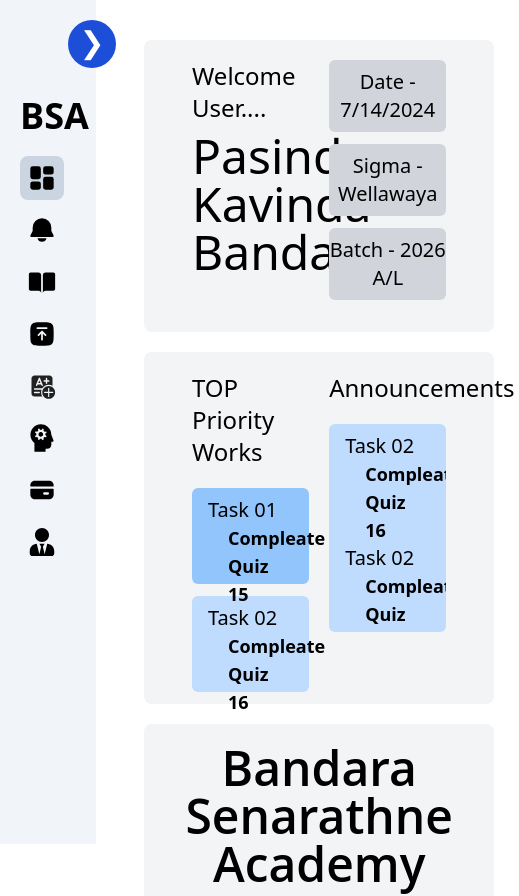
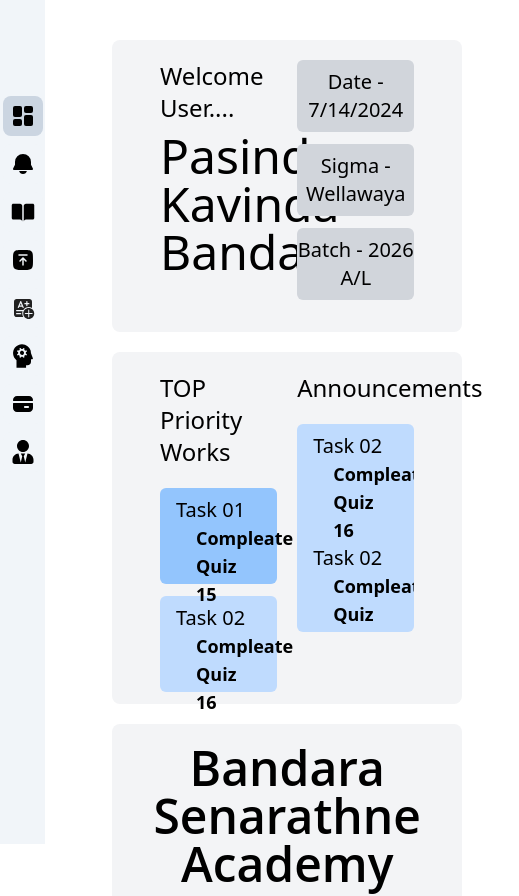
Before and after one commit to KaviPaz21/BSAcadem, a React (Create React App) app: page / in a window 390 px wide. Shown: the top 896 px of the page, 519 px wide, since content can reach past the window. Built offline with nearby package versions, Linux system fonts and the light colour scheme.

Commit message:
make navbar responssive

```diff
--- a/src/Indexes.js
+++ b/src/Indexes.js
@@ -43,7 +43,13 @@ export default function Indexes() {
   return (
     <div className=''>
       <div className='fixed z-20'><Navbar activateinterface = {activateinterface}/></div>
-      <div className={`${!one && "scale-0"} absolute w-11/12 ml-36 duration-300`}><Dashboard/></div>
+      <div className={`${!one && "scale-0"} absolute w-11/12 ml-28 duration-300`}><Dashboard/></div>
+
+    </div>
+  )
+}
+/*
+
       <div className={`${!two && "scale-0"} absolute w-11/12  ml-36 duration-300`}><Notifications root = {root}/></div>
       <div className={`${!three && "scale-0"} absolute w-11/12  ml-36 duration-300`}><Courses root = {root}/></div>
       <div className={`${!four && "scale-0"} absolute w-11/12  ml-36 duration-300`}><Submission root = {root}/></div>
@@ -51,6 +57,4 @@ export default function Indexes() {
       <div className={`${!six && "scale-0"} absolute w-11/12  ml-36 duration-300`}><Helper root = {root}/></div>
       <div className={`${!seven && "scale-0"} absolute w-11/12  ml-36 duration-300`}><Payments root = {root}/></div>
       <div className={`${!eight && "scale-0"} absolute w-11/12  ml-36 duration-300`}><Userdetails root = {root}/></div>
-    </div>
-  )
-}
+      */
--- a/src/components/Dashboard.js
+++ b/src/components/Dashboard.js
@@ -1,5 +1,5 @@
 import React from 'react'
-
+import '../styles/dashboard.css'
 
 
 export default function Dashboard() {
@@ -9,10 +9,10 @@ export default function Dashboard() {
     <div className='relative w-cw98 py-5'>
 
       <div className="justify-center mt-5">
-        <div className='grid grid-cols-2 gap-5 px-12 w-full bg-gray-100 rounded-lg'>
+        <div className='name_basics grid grid-cols-2 gap-5 px-12 w-full bg-gray-100 rounded-lg'>
           <div>
-            <div className='pt-5 text-2xl'>Welcome User....</div>
-            <div className='pb-5 pt-2 text-5xl'>Pasindu Kavinda Bandara</div>
+            <div className='pt-5 text-2xl welcome'>Welcome User....</div>
+            <div className='pb-5 pt-2 text-5xl uname'>Pasindu Kavinda Bandara</div>
           </div>
           <div className='my-5'>
             <div className='text-center text-xl bg-gray-300 py-2 rounded-md mb-3'>Date - {cdate}</div>
--- a/src/components/navbar.js
+++ b/src/components/navbar.js
@@ -8,6 +8,8 @@ import ai from "../images/ai.svg"
 import payment from "../images/payment.svg"
 import user from "../images/user.svg"
 
+import '../styles/navbar.css'
+
 export default function Navbar({activateinterface}) {
     const [exp, setexp] = useState(false)
     const [active , setactivecolumn] =  useState(1)
@@ -17,13 +19,13 @@ export default function Navbar({activateinterface}) {
         setactivecolumn(K);
     }
     return (
-        <div className={`${exp ? "w-72" :"w-24"} fixed left-0 top-0 h-full bg-slate-100 duration-200`}>
-            <div className='absolute -right-5 top-5'>
+        <div className={`${exp ? "w-72" :"md:w-20"} navbar fixed left-0 top-0 h-full bg-slate-100 duration-200`}>
+            <div className='absolute -right-5 top-5 button'>
                 <div className={`${!exp ? "block" : "hidden"} text-3xl bg-blue-700 w-12 h-12 pt-1 rounded-full text-white text-center hover:scale-105 duration-200 cursor-pointer`} onClick={()=>setexp(!exp)}>&#x276F;</div>
                 <div className={`${exp ?"block" : "hidden" } text-3xl bg-blue-700 w-12 h-12 pt-1 rounded-full text-white text-center hover:scale-105 duration-200 cursor-pointer`} onClick={()=>setexp(!exp)}>&#x276E;</div>
             </div>
             <div className={`${!exp && "scale-0"} absolute ml-5 mt-12 duration-300`}>
-                <div className='font-csans font-bold text-3xl'>BSA LMS &#x2655;</div>
+                <div className=' font-csans font-bold text-3xl'>BSA LMS &#x2655;</div>
                 <div className='mt-12 ml-5 '>
                     <div className={`${active === 1 ? "bg-slate-300" : "bg-slate-100" } elm py-3 font-csans font-semibold text-cl pl-3 mr-2 hover:bg-slate-200 duration-300`} onClick={()=>setactive(1)}>&#x27A4; Dashboard</div>
                     <div className={`${active === 2 ? "bg-slate-300" : "bg-slate-100" } elm py-3 font-csans font-semibold text-cl pl-3 mr-2 hover:bg-slate-200 duration-300`} onClick={()=>setactive(2)}>&#x27A4; Notifications</div>
@@ -38,9 +40,9 @@ export default function Navbar({activateinterface}) {
             </div>
 
 
-            <div className={`${exp && "scale-0"} ml-5 mt-24 duration-300`}>
-                <div className='font-csans font-bold text-4xl'>BSA</div>
-                <div className='mt-5 '>
+            <div className={`${exp && "scale-0"} trimmed ml-4 mt-24 duration-300`}>
+                <div className='logoname font-csans font-bold text-3xl'>BSA</div>
+                <div className='mt-5 shortnav '>
                    <div><img src={Dash} alt="" className={ `${active === 1 ? "bg-slate-300" : "bg-slate-100" } w-11 p-2 mt-2 rounded-lg  hover:bg-slate-200 duration-300`} onClick={()=>setactive(1)}/></div>
                    <div><img src={notification} alt="" className={ `${active === 2 ? "bg-slate-300" : "bg-slate-100" } w-11 p-2 mt-2 rounded-lg  hover:bg-slate-200 duration-300`} onClick={()=>setactive(2)}/></div>
                    <div><img src={course} alt="" className={ `${active === 3 ? "bg-slate-300" : "bg-slate-100" } w-11 p-2 mt-2 rounded-lg  hover:bg-slate-200 duration-300`} onClick={()=>setactive(3)}/></div>
--- /dev/null
+++ b/src/styles/dashboard.css
@@ -0,0 +1,3 @@
+@media(min-width:1440px){
+
+}
--- /dev/null
+++ b/src/styles/navbar.css
@@ -0,0 +1,37 @@
+@media(min-width:1440px){
+
+}
+@media(max-width:1439px){
+
+}
+
+
+
+
+
+@media(max-width:768px){
+    .navbar{
+        width: 60px;
+    }
+    .logoname , .button{
+        display: none;
+    }
+    .trimmed{
+        margin-left: 5px;
+    }
+}
+
+@media(max-width:425px){
+    .navbar{
+        width: 45px;
+    }
+    .logoname , .button{
+        display: none;
+    }
+    .trimmed{
+        margin-left: 3px;
+    }
+    .shortnav img{
+        width: 40px;
+    }
+}
--- a/tailwind.config.js
+++ b/tailwind.config.js
@@ -5,7 +5,12 @@ module.exports = {
   ],
   theme: {
     extend: {
-
+      screens: {
+        'xs': '320px',   // Custom for 320px
+        'sm-xs': '375px', // Custom for 375px
+        'sm-md': '420px', // Custom for 420px
+        'md': '768px',    // Custom for 768px
+      },
       height:{
         '97':'96vh',
         'c80':'82vh',
```
